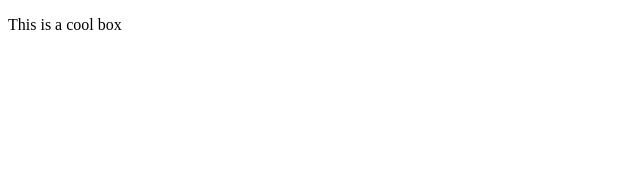
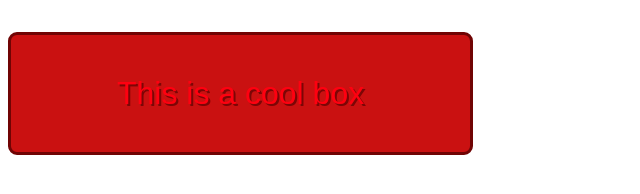
Before and after one commit to pesto-students/exercise-day-10, a plain HTML site: page css-exercises/cool-information-box-start/index.html in a window 1280 px wide. Shown: the whole page, without its empty margins (0-640 px from the left). Drawn offline with Linux system fonts and the light colour scheme.

Commit message:
[WIP] Segment-1]

```diff
--- a/css-exercises/cool-information-box-start/index.html
+++ b/css-exercises/cool-information-box-start/index.html
@@ -3,6 +3,7 @@
   <head>
     <meta charset="utf-8">
     <title>Cool box</title>
+    <link rel="stylesheet" href="style.css">
 
   </head>
   <body>
--- a/css-exercises/cool-information-box-start/style.css
+++ b/css-exercises/cool-information-box-start/style.css
@@ -1,5 +1,15 @@
 html {
   font-family: sans-serif;
 }
-
+p {
+  border: 3px solid #700404;
+  border-radius: 9px;
+  padding: 40px;
+  background-color: #ca1111;
+  color: #ff0010;
+  width: 30%;
+  text-align: center;
+  font-size: 2em;
+  text-shadow:2px 2px #7c0606;
+}
 /* Your CSS below here */
--- a/css-exercises/debugging-css/style.css
+++ b/css-exercises/debugging-css/style.css
@@ -24,18 +24,19 @@ pli {
   font-size: 1.7em;
 }
 
+
 /*+++ more specific section styles +++*/
 
 /* header and footer */
 
 header, footer {
-  background-colour: teal;
+  background: teal;
   height: 10em;
   padding: 2em;
 }
 
 h1, footer p {
-  margin: -70px;
+  margin: 0px;
 }
 
 h1 {
```
